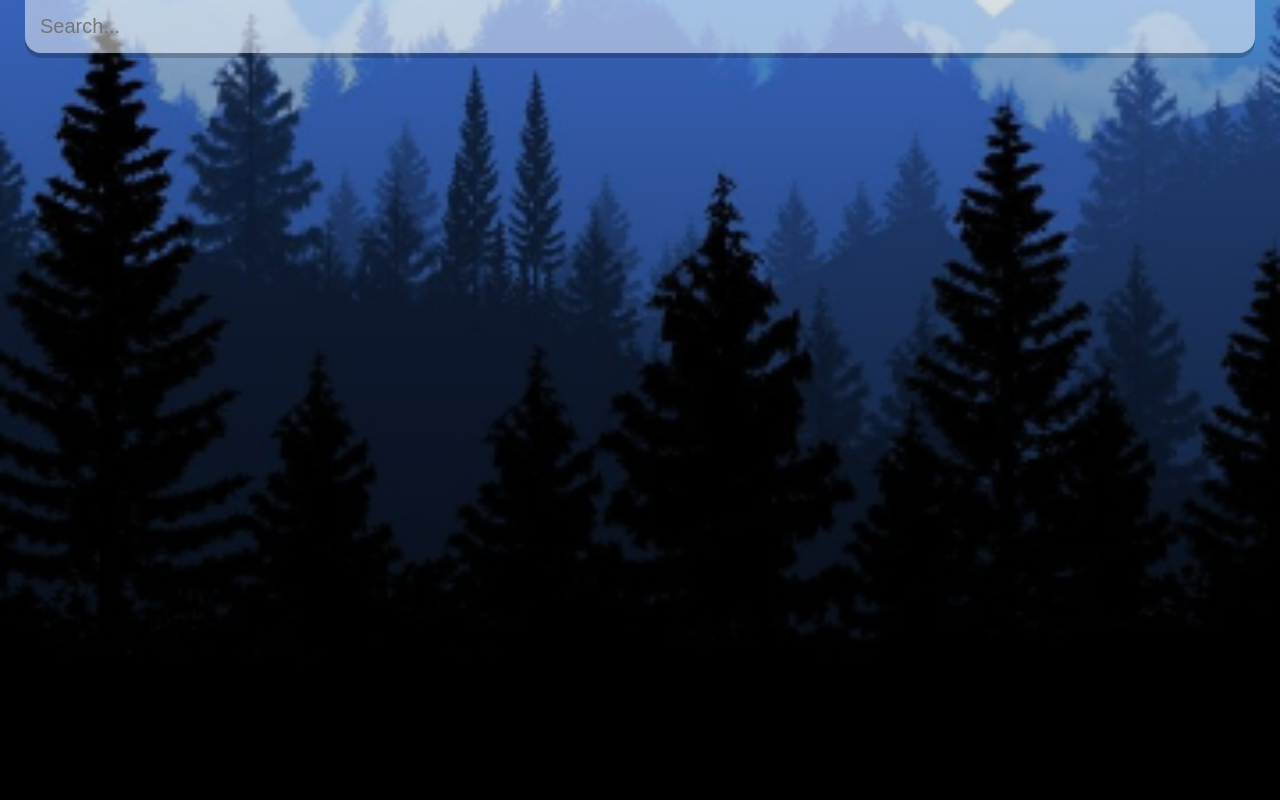
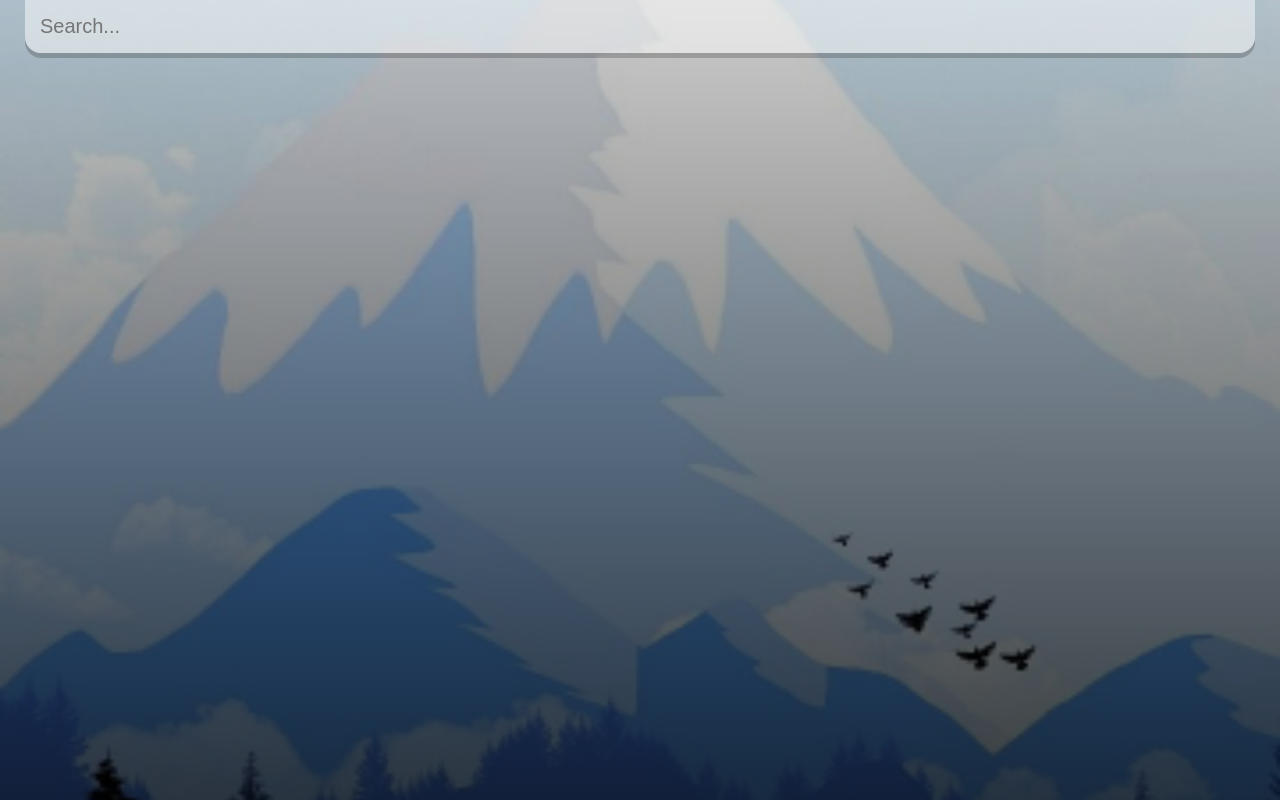
Before and after one commit to Quantumminded/WeatherApp-React, a React (Create React App) app: page / in a window 1280 px wide. Built offline with nearby package versions, Linux system fonts and the light colour scheme.

Commit message:
changing baclground img

```diff
--- a/src/index.css
+++ b/src/index.css
@@ -1,6 +1,6 @@
 * {
   margin: 0;
-  padding: 0;
+  padding: 0px;
   box-sizing: border-box;
 }
 
@@ -11,8 +11,9 @@ body {
 .app {
   background-image: url('./assets/cold-bg.jpg');
   background-size: cover;
-  background-position: bottom;
-  transitions: 0.4 ease-out;
+  background-position: center;
+  transition: 0.4 ease-out;
+
 }
 
 .app.warm {
@@ -27,7 +28,7 @@ main {
 
 .search-box {
   width:  100%;
-  margin: 0 0 75px;
+  margin: 0 0 175px;
 }
 
 .search-box .search-bar {
```
